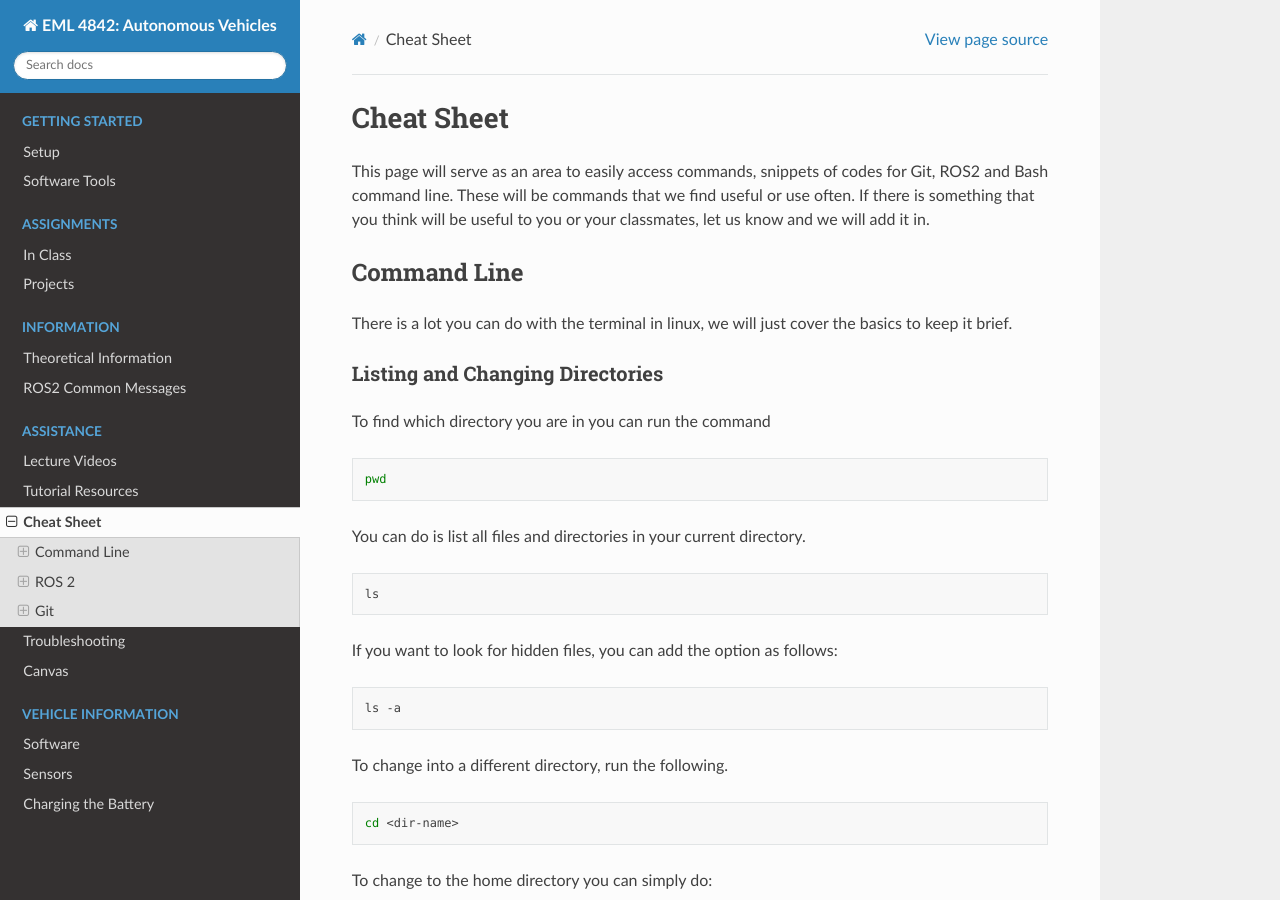
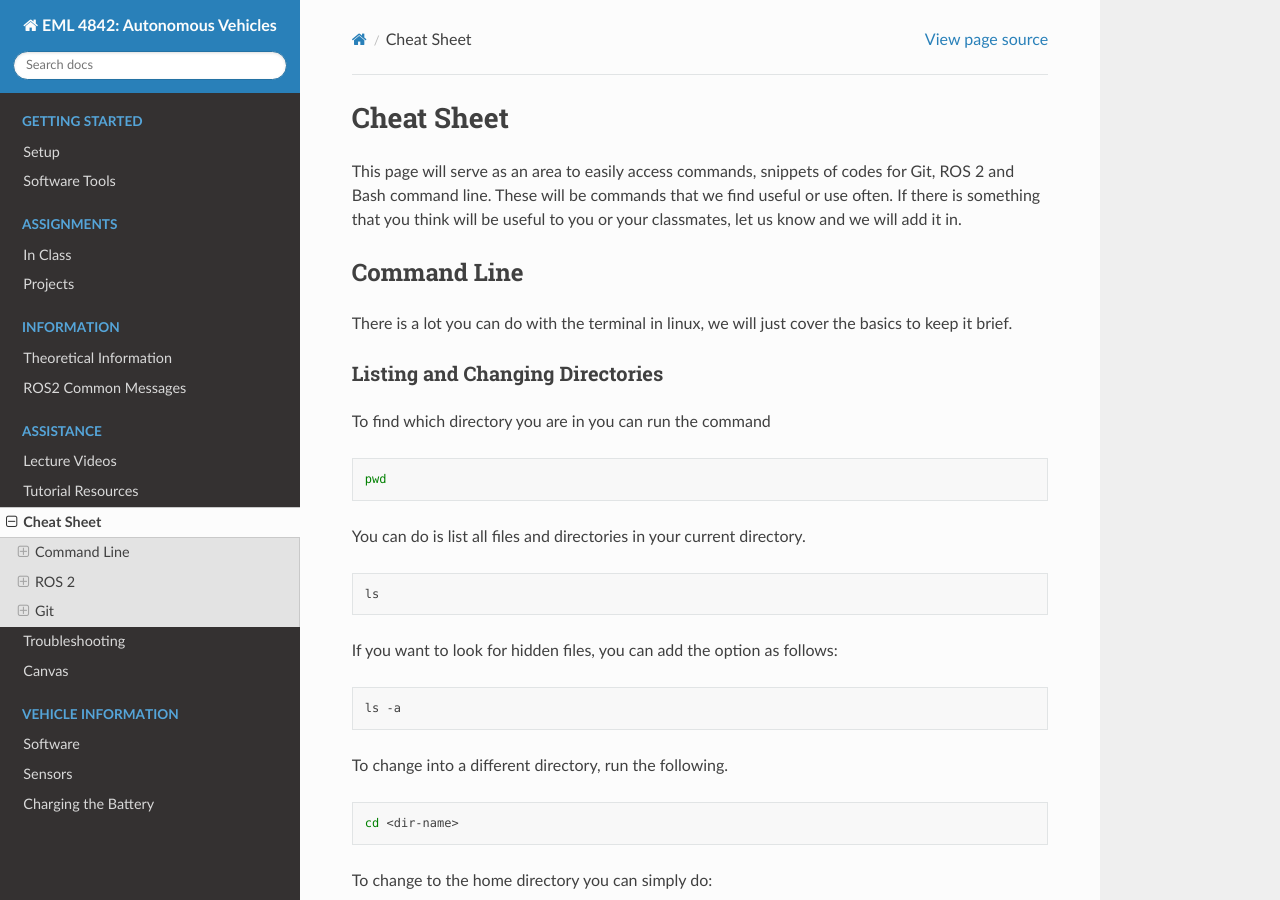
Before and after one commit to av-mae-uf/av1tenth-docs, a Sphinx documentation site: the page built from docs/assistance/cheatsheet.rst, in a window 1280 px wide and 900 px high. Built offline with Sphinx 7.4.7 and the Read the Docs theme 2.0.0, drawn with Linux system fonts in a browser that asks for light colours; some of the changed text lies outside the part shown.

Commit message:
Links update

```diff
--- a/docs/assistance/cheatsheet.rst
+++ b/docs/assistance/cheatsheet.rst
@@ -1,7 +1,8 @@
 Cheat Sheet
 ===========
-This page will serve as an area to easily access commands, snippets of codes for Git, ROS2 and Bash command line. These will be commands that we find useful or use often. If there is something
-that you think will be useful to you or your classmates, let us know and we will add it in.
+This page will serve as an area to easily access commands, snippets of codes for Git, ROS 2 and Bash command line.
+These will be commands that we find useful or use often. If there is something that you think will be useful to you or your classmates,
+let us know and we will add it in.
 
 
 Command Line
@@ -198,7 +197,7 @@
 
 ROS 2 Topics
 ^^^^^^^^^^^^
-A useful debugging tool in ros is ``topic list`` and ``topic echo``. They can be run with the following commands.
+A useful debugging tool in ROS is ``topic list`` and ``topic echo``. They can be run with the following commands.
 
 .. code-block:: bash
 
@@ -347,7 +346,8 @@
 
 Collaboration
 ^^^^^^^^^^^^^
-To collaborate on a project, create branches once you have edited a local repo. Try not to push to the main. Edit, test, review and then merge to main. To change and create a new branch simultaneously run the following command:
+To collaborate on a project, create branches once you have edited a local repo. Try not to push to the main. Edit, test, review and then merge to main.
+To change and create a new branch simultaneously run the following command:
 
 .. code-block:: bash
 
```
Also changed, not shown: other parts of docs/assistance/cheatsheet.rst (+2 -4 lines).
